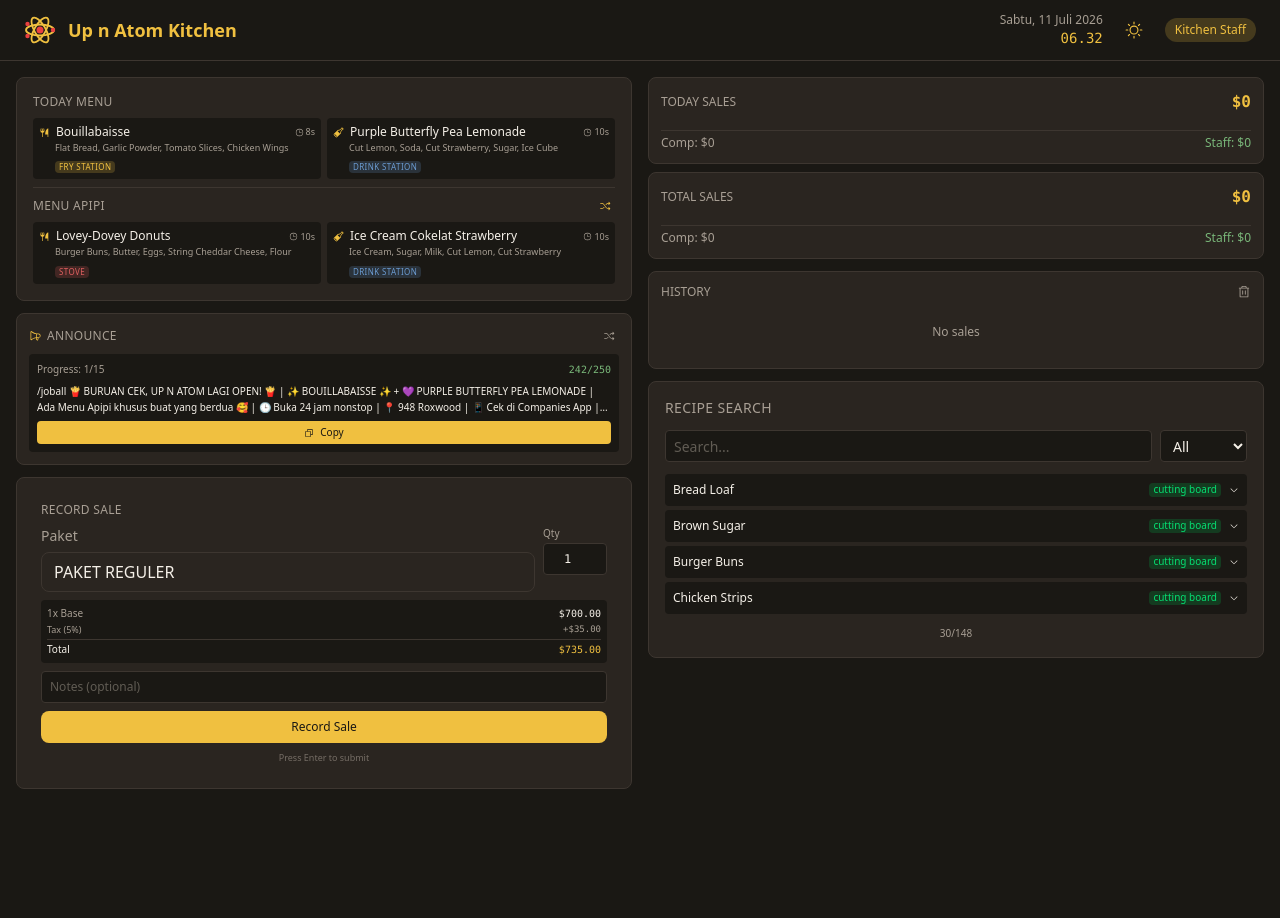
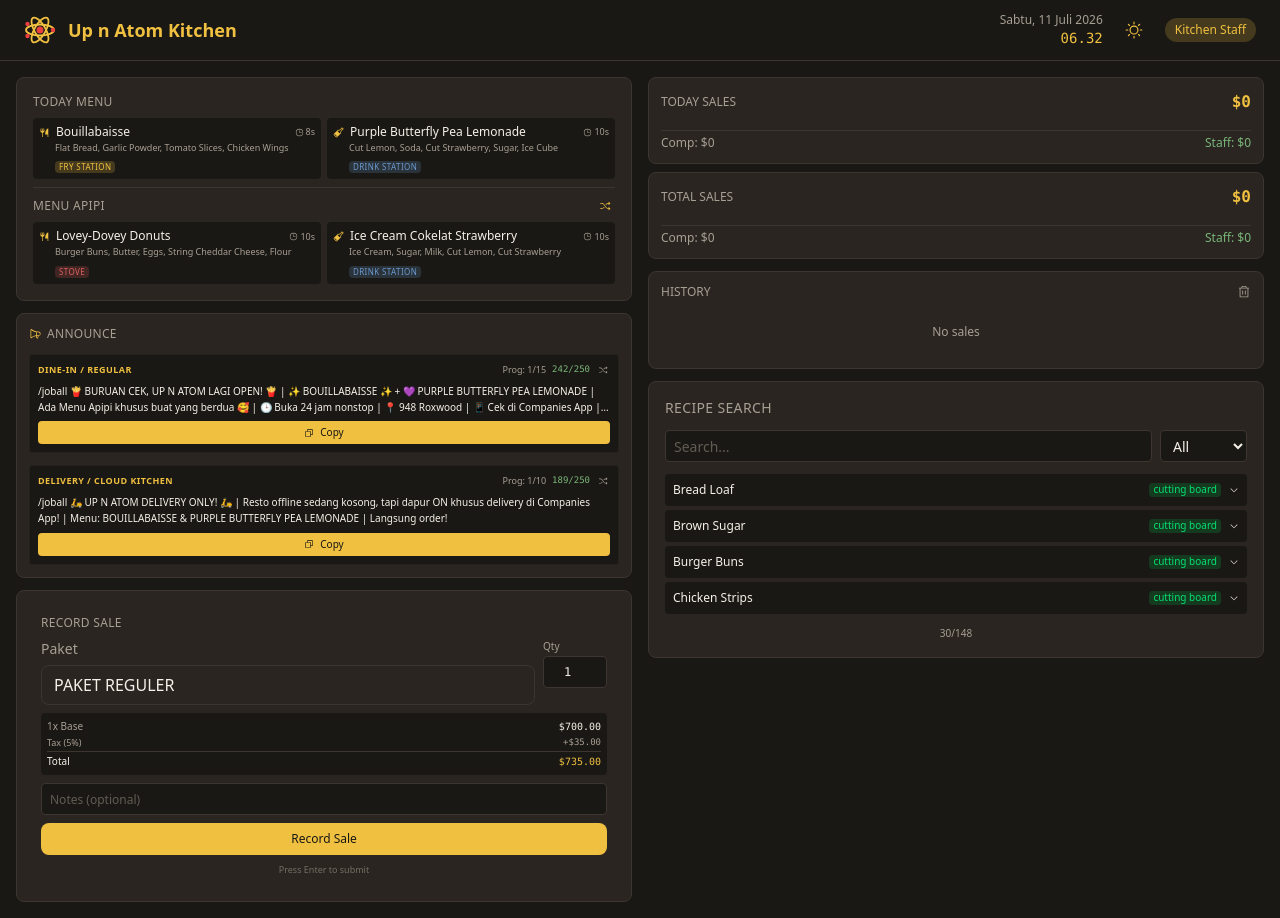
Before and after one commit to iru9o/UnA, a Next.js app: page /UnA/ in a window 1280 px wide. Before the commit the page ends 805 px from the top, so only its background shows below. Built offline with nearby package versions, Linux system fonts and the light colour scheme.

Commit message:
feat: add Announce component for generating and copying varied promotional messages

```diff
--- a/components/Announce.tsx
+++ b/components/Announce.tsx
@@ -55,6 +55,38 @@ const VARIATIONS = [
     `/joball 🔔 KABAR GEMBIRA UP N ATOM BUKA FULL! 🔔 | Pas ada ${food} sama 💜 ${drink} | Menu Apipi spesial edisi pacaran ada kok 💞 | 🍳 Buka 24 jam | 📍 948 Roxwood | 📱 Cek Companies App | Custom orderan? Hubungi aja!`
 ]
 
+const DELIVERY_VARIATIONS = [
+  (food: string, drink: string) =>
+    `/joball 🛵 UP N ATOM DELIVERY ONLY! 🛵 | Resto offline sedang kosong, tapi dapur ON khusus delivery di Companies App! | Menu: ${food} & ${drink} | Langsung order!`,
+
+  (food: string, drink: string) =>
+    `/joball 🔔 MODE CLOUD KITCHEN UP N ATOM! 🔔 | Tidak ada staff di resto, tapi kami siap melayani orderan via Delivery! | Menu: ${food} + ${drink} | Order lewat Companies App!`,
+
+  (food: string, drink: string) =>
+    `/joball 🍟 UP N ATOM READY VIA DELIVERY! 🍟 | Pegawai minim, makan di tempat tutup. Silakan order ${food} + ${drink} via Companies App | Kami antar sampai tujuan!`,
+
+  (food: string, drink: string) =>
+    `/joball 📢 KABAR UP N ATOM: DELIVERY AKTIF! 📢 | Resto offline tutup, kami beroperasi sebagai Cloud Kitchen! | Menu: ${food} + ${drink} | Hubungi kami di Companies App!`,
+
+  (food: string, drink: string) =>
+    `/joball 🛵 TETAP MASAK KHUSUS DELIVERY! 🛵 | Dapur Up n Atom tetap ON! Hubungi kami di Companies App | Nikmati ${food} & ${drink} hangat langsung ke tempat Anda!`,
+
+  (food: string, drink: string) =>
+    `/joball 🔥 RESTO OFF, DELIVERY ON! 🔥 | Tidak ada staff di resto, tapi kami melayani via delivery (Cloud Kitchen) | Order ${food} & ${drink} via Companies App | Gass!`,
+
+  (food: string, drink: string) =>
+    `/joball 🍟 LAPAR? ORDER DELIVERY AJA! 🍟 | Up n Atom buka khusus delivery via Companies App | Menu hits: ${food} + ${drink} | Nikmati kemudahan tanpa antre!`,
+
+  (food: string, drink: string) =>
+    `/joball 📢 UP N ATOM CLOUD KITCHEN MODE! 📢 | Pegawai kurang untuk jaga resto, tapi dapur delivery siap saji! | Pilihan menu: ${food} + ${drink} | Cek di Companies App!`,
+
+  (food: string, drink: string) =>
+    `/joball 🛵 LAPAR? DELIVERY AJA! 🛵 | Layanan dine-in tutup, tapi delivery via Companies App selalu ON | Menu: ${food} & ${drink} | Siap meluncur!`,
+
+  (food: string, drink: string) =>
+    `/joball 🔔 UP N ATOM KITCHEN UPDATE 🔔 | Dapur ON khusus delivery (Cloud Kitchen) | Menu: ${food} + ${drink} | Pesan cepat lewat Companies App sekarang juga!`
+]
+
 interface AnnounceProps {
   todayMenu: { food: string; drink: string } | null
 }
@@ -64,23 +96,31 @@ export default function Announce({ todayMenu }: AnnounceProps) {
   const [history, setHistory] = useState<number[]>([0])
   const [copied, setCopied] = useState(false)
 
+  const [deliveryIndex, setDeliveryIndex] = useState(0)
+  const [deliveryHistory, setDeliveryHistory] = useState<number[]>([0])
+  const [deliveryCopied, setDeliveryCopied] = useState(false)
+
   const currentMessage = todayMenu
     ? VARIATIONS[variationIndex](todayMenu.food.toUpperCase(), todayMenu.drink.toUpperCase())
+    : ''
+
+  const currentDeliveryMessage = todayMenu
+    ? DELIVERY_VARIATIONS[deliveryIndex](todayMenu.food.toUpperCase(), todayMenu.drink.toUpperCase())
     : ''
 
   const charCount = currentMessage.length
   const isOverLimit = charCount > 250
 
+  const deliveryCharCount = currentDeliveryMessage.length
+  const isDeliveryOverLimit = deliveryCharCount > 250
+
   const shuffleVariation = () => {
     if (VARIATIONS.length <= 1) return
 
-    // Find indices that haven't been shown in the current shuffle cycle
     const unused = Array.from({ length: VARIATIONS.length }, (_, i) => i)
       .filter(i => !history.includes(i))
 
     if (unused.length === 0) {
-      // All variation messages have been shown once. Reset the pool.
-      // To prevent repeating the current message immediately, filter it out.
       const remaining = Array.from({ length: VARIATIONS.length }, (_, i) => i)
         .filter(i => i !== variationIndex)
 
@@ -90,10 +130,31 @@ export default function Announce({ todayMenu }: AnnounceProps) {
       setVariationIndex(nextIndex)
       setHistory([nextIndex])
     } else {
-      // Pick a random index from the unused ones
       const nextIndex = unused[Math.floor(Math.random() * unused.length)]
       setVariationIndex(nextIndex)
       setHistory(prev => [...prev, nextIndex])
+    }
+  }
+
+  const shuffleDelivery = () => {
+    if (DELIVERY_VARIATIONS.length <= 1) return
+
+    const unused = Array.from({ length: DELIVERY_VARIATIONS.length }, (_, i) => i)
+      .filter(i => !deliveryHistory.includes(i))
+
+    if (unused.length === 0) {
+      const remaining = Array.from({ length: DELIVERY_VARIATIONS.length }, (_, i) => i)
+        .filter(i => i !== deliveryIndex)
+
+      const nextIndex = remaining.length > 0
+        ? remaining[Math.floor(Math.random() * remaining.length)]
+        : 0
+      setDeliveryIndex(nextIndex)
+      setDeliveryHistory([nextIndex])
+    } else {
+      const nextIndex = unused[Math.floor(Math.random() * unused.length)]
+      setDeliveryIndex(nextIndex)
+      setDeliveryHistory(prev => [...prev, nextIndex])
     }
   }
 
@@ -108,31 +169,47 @@ export default function Announce({ todayMenu }: AnnounceProps) {
     }
   }
 
+  const copyDeliveryToClipboard = async () => {
+    if (isDeliveryOverLimit) return
+    try {
+      await navigator.clipboard.writeText(currentDeliveryMessage)
+      setDeliveryCopied(true)
+      setTimeout(() => setDeliveryCopied(false), 2000)
+    } catch (err) {
+      console.error('Failed to copy:', err)
+    }
+  }
+
   if (!todayMenu) {
     return (
-      <div className="animate-pulse space-y-2">
-        <div className="h-3 w-16 bg-bg-border rounded" />
-        <div className="h-10 bg-bg-border rounded" />
+      <div className="animate-pulse space-y-3">
+        <div className="h-3.5 w-16 bg-bg-border rounded" />
+        <div className="h-20 bg-bg-border rounded" />
+        <div className="h-20 bg-bg-border rounded" />
       </div>
     )
   }
 
   return (
-    <div className="space-y-2">
+    <div className="space-y-3">
       <div className="flex items-center justify-between">
         <h2 className="text-xs font-medium text-text-secondary uppercase tracking-wide flex items-center gap-1.5">
           <Megaphone size={12} className="text-accent" />
           Announce
         </h2>
-        <button onClick={shuffleVariation} className="p-1 hover:bg-bg-border rounded" title="Random">
-          <Shuffle size={12} className="text-text-secondary" />
-        </button>
       </div>
 
-      <div className="bg-bg-primary rounded p-2 space-y-1.5">
+      {/* Dine-in / Regular Announce */}
+      <div className="bg-bg-primary rounded p-2 space-y-1.5 border border-bg-border/30">
         <div className="flex items-center justify-between">
-          <span className="text-[10px] text-text-secondary">Progress: {history.length}/{VARIATIONS.length}</span>
-          <span className={`text-[10px] font-mono ${isOverLimit ? 'text-error' : 'text-success'}`}>{charCount}/250</span>
+          <span className="text-[9px] font-bold text-accent uppercase tracking-wider">Dine-in / Regular</span>
+          <div className="flex items-center gap-1.5">
+            <span className="text-[9px] text-text-secondary">Prog: {history.length}/{VARIATIONS.length}</span>
+            <span className={`text-[9px] font-mono ${isOverLimit ? 'text-error' : 'text-success'}`}>{charCount}/250</span>
+            <button onClick={shuffleVariation} className="p-0.5 hover:bg-bg-border rounded" title="Random">
+              <Shuffle size={10} className="text-text-secondary" />
+            </button>
+          </div>
         </div>
         <p className="text-[10px] text-text-primary leading-relaxed break-words line-clamp-2">{currentMessage}</p>
         <button onClick={copyToClipboard} disabled={isOverLimit}
@@ -140,6 +217,25 @@ export default function Announce({ todayMenu }: AnnounceProps) {
           {copied ? <><Check size={10} weight="bold" /> Copied!</> : <><Copy size={10} /> Copy</>}
         </button>
       </div>
+
+      {/* Delivery / Cloud Kitchen Announce */}
+      <div className="bg-bg-primary rounded p-2 space-y-1.5 border border-bg-border/30">
+        <div className="flex items-center justify-between">
+          <span className="text-[9px] font-bold text-accent uppercase tracking-wider">Delivery / Cloud Kitchen</span>
+          <div className="flex items-center gap-1.5">
+            <span className="text-[9px] text-text-secondary">Prog: {deliveryHistory.length}/{DELIVERY_VARIATIONS.length}</span>
+            <span className={`text-[9px] font-mono ${isDeliveryOverLimit ? 'text-error' : 'text-success'}`}>{deliveryCharCount}/250</span>
+            <button onClick={shuffleDelivery} className="p-0.5 hover:bg-bg-border rounded" title="Random">
+              <Shuffle size={10} className="text-text-secondary" />
+            </button>
+          </div>
+        </div>
+        <p className="text-[10px] text-text-primary leading-relaxed break-words line-clamp-2">{currentDeliveryMessage}</p>
+        <button onClick={copyDeliveryToClipboard} disabled={isDeliveryOverLimit}
+          className={`w-full py-1 px-2 rounded text-[10px] font-medium flex items-center justify-center gap-1.5 ${isDeliveryOverLimit ? 'bg-bg-border text-text-secondary' : deliveryCopied ? 'bg-success text-bg-primary' : 'bg-accent text-bg-primary'}`}>
+          {deliveryCopied ? <><Check size={10} weight="bold" /> Copied!</> : <><Copy size={10} /> Copy</>}
+        </button>
+      </div>
     </div>
   )
 }
```
